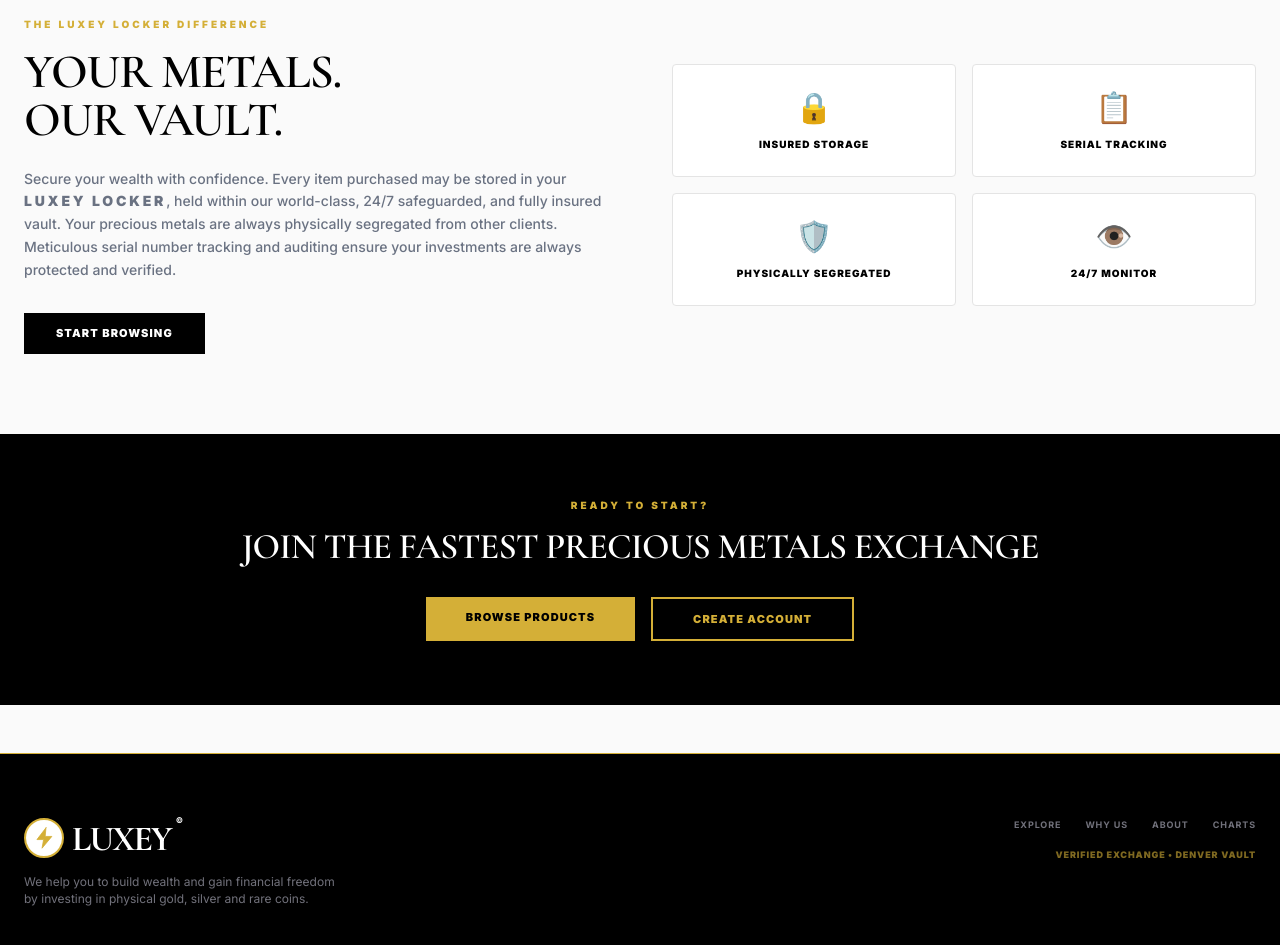
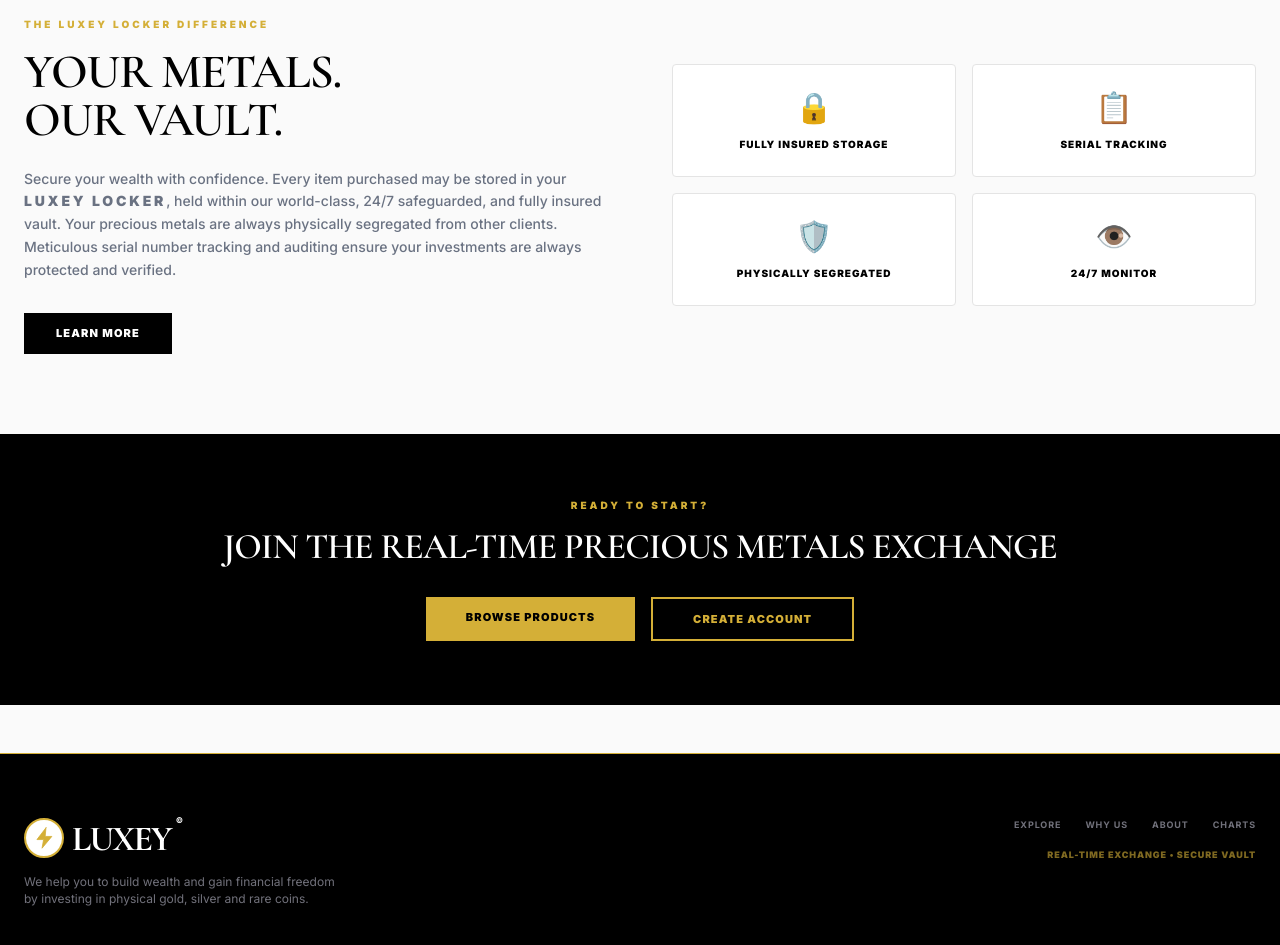
Before and after one commit to zendirectftw/Luxey, a Next.js app: page /why-us in a window 1280 px wide. Shown: the part 1440-2385 px from the top of the page. Built offline with nearby package versions, Linux system fonts and the light colour scheme.

Commit message:
Update text: insured storage, learn more, real-time exchange

```diff
--- a/src/app/(public)/why-us/page.tsx
+++ b/src/app/(public)/why-us/page.tsx
@@ -140,12 +140,12 @@
                             href="/explore"
                             className="inline-block bg-black text-white px-8 py-3 text-[11px] font-black uppercase tracking-widest hover:bg-zinc-800 transition-colors"
                         >
-                            Start Browsing
+                            Learn More
                         </Link>
                     </div>
                     <div className="grid grid-cols-2 gap-4">
                         {[
-                            { label: "Insured Storage", icon: "🔒" },
+                            { label: "Fully Insured Storage", icon: "🔒" },
                             { label: "Serial Tracking", icon: "📋" },
                             { label: "Physically Segregated", icon: "🛡️" },
                             { label: "24/7 Monitor", icon: "👁️" },
@@ -170,7 +170,7 @@
                     Ready to Start?
                 </p>
                 <h3 className="font-serif text-3xl md:text-4xl text-white uppercase tracking-tight leading-none mb-8">
-                    Join the Fastest Precious Metals Exchange
+                    Join the Real-Time Precious Metals Exchange
                 </h3>
                 <div className="flex gap-4 justify-center flex-wrap">
                     <Link
--- a/src/components/Footer.tsx
+++ b/src/components/Footer.tsx
@@ -55,7 +55,7 @@
                         </Link>
                     </div>
                     <div className="text-[9px] font-black uppercase tracking-widest text-[#D4AF37] opacity-60">
-                        Verified Exchange • Denver Vault
+                        Real-Time Exchange • Secure Vault
                     </div>
                 </div>
             </div>
```
